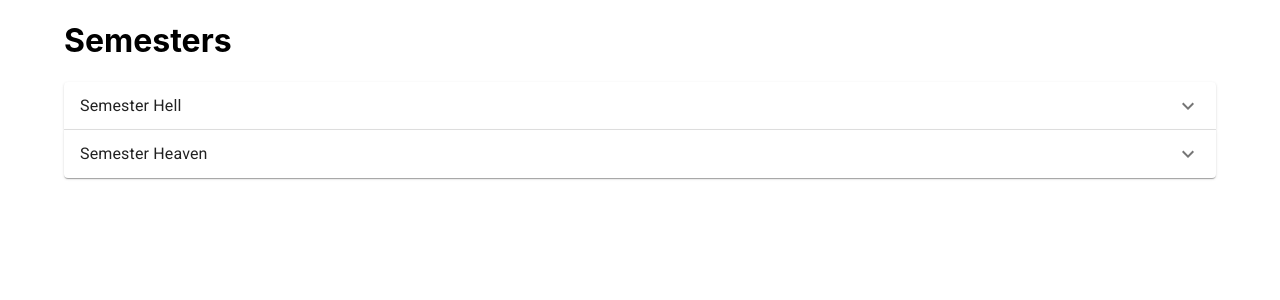
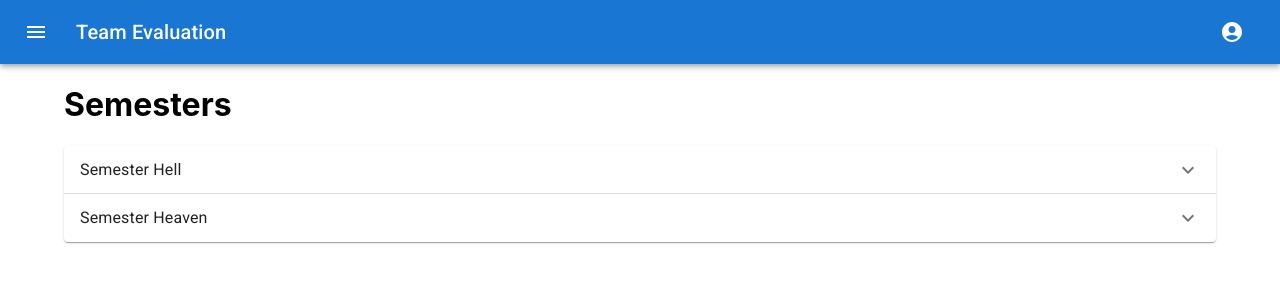
Before and after one commit to Lailz/TeamEvaluation-FE, a React (Create React App) app: page /semesters in a window 1280 px wide. Shown: the top 300 px of the page. Built offline with nearby package versions, Linux system fonts and the light colour scheme.

Commit message:
cleanup navbar code

```diff
--- a/src/App.js
+++ b/src/App.js
@@ -6,6 +6,7 @@ import SemesterList from "./components/Semester/SemesterList";
 function App() {
   return (
     <div>
+      <Navbar />
       <Routes />
     </div>
   );
--- a/src/components/Navbar/index.js
+++ b/src/components/Navbar/index.js
@@ -1,13 +1,15 @@
 import { useState } from "react";
+
+// Material UI
+import AccountCircle from "@mui/icons-material/AccountCircle";
 import AppBar from "@mui/material/AppBar";
 import Box from "@mui/material/Box";
+import IconButton from "@mui/material/IconButton";
+import Menu from "@mui/material/Menu";
+import MenuIcon from "@mui/icons-material/Menu";
+import MenuItem from "@mui/material/MenuItem";
 import Toolbar from "@mui/material/Toolbar";
 import Typography from "@mui/material/Typography";
-import IconButton from "@mui/material/IconButton";
-import MenuIcon from "@mui/icons-material/Menu";
-import AccountCircle from "@mui/icons-material/AccountCircle";
-import MenuItem from "@mui/material/MenuItem";
-import Menu from "@mui/material/Menu";
 
 function Navbar() {
   const [anchorEl, setAnchorEl] = useState(null);
@@ -34,7 +36,7 @@ function Navbar() {
             <MenuIcon />
           </IconButton>
           <Typography variant="h6" component="div" sx={{ flexGrow: 1 }}>
-            Photos
+            Team Evaluation
           </Typography>
           <div>
             <IconButton
```
